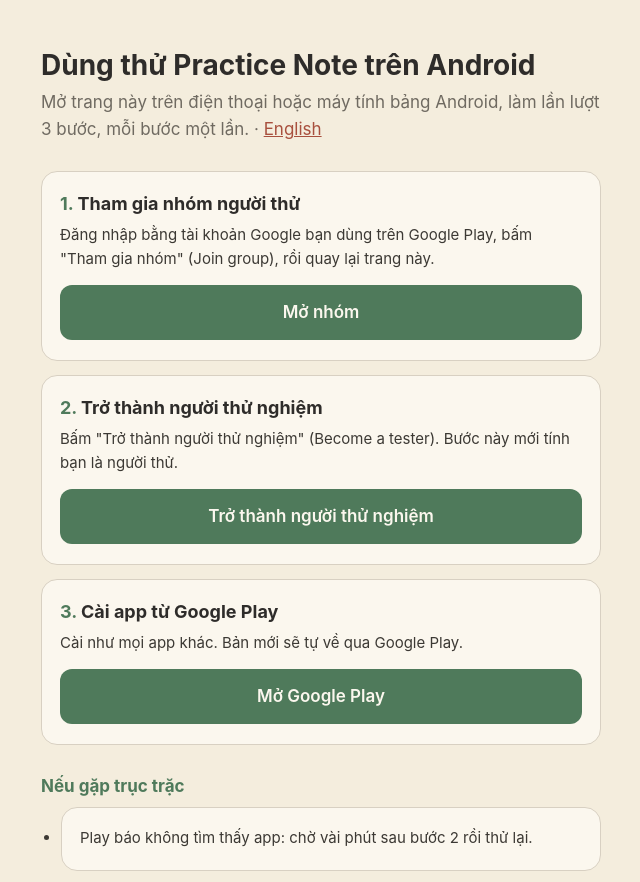
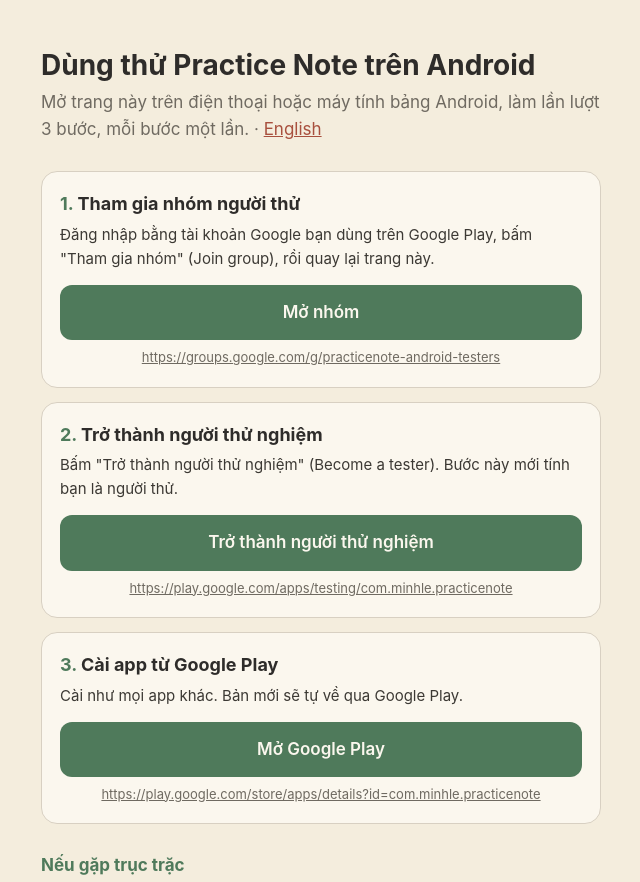
Before and after one commit to congminh090800/practice-note-site, a plain HTML site: page android-beta.html in a window 1280 px wide. Shown: the top 882 px of the page, without its empty margins (319-959 px from the left). Drawn offline with Linux system fonts and the light colour scheme.

Commit message:
Android beta page: show each link in full under its button
Co-Authored-By: Claude Opus 5.5 <noreply@anthropic.com>
Claude-Session: https://claude.ai/code/session_01U8EtCBLKxsbaZtca4P6o6d

```diff
--- a/android-beta.html
+++ b/android-beta.html
@@ -7,12 +7,14 @@ main { max-width: 560px; margin: 0 auto; padding: 48px 20px 72px; }
 h1 { font-size: 28px; line-height: 1.25; margin: 0 0 6px; }
 .sub { color: #6F6A61; margin: 0 0 28px; }
 ol { list-style: none; padding: 0; margin: 0; counter-reset: s; }
-li { counter-increment: s; background: #FBF7EE; border: 1px solid #D8D0C2; border-radius: 16px; padding: 18px 18px 20px; margin-bottom: 14px; }
+ol > li { counter-increment: s; background: #FBF7EE; border: 1px solid #D8D0C2; border-radius: 16px; padding: 18px 18px 20px; margin-bottom: 14px; }
 li h2 { font-size: 18px; margin: 0 0 4px; color: #2E2C2A; }
 li h2::before { content: counter(s) ". "; color: #4F7A5B; }
 li p { margin: 0 0 14px; color: #3C3934; font-size: 15px; }
 .btn { display: block; text-align: center; background: #4F7A5B; color: #FBF7EE; text-decoration: none; font-weight: 600; padding: 14px 16px; border-radius: 12px; }
 .btn:active { opacity: .85; }
+.url { display: block; margin-top: 8px; font-size: 13px; line-height: 1.4; color: #6F6A61; word-break: break-all; text-align: center; }
+.url a { color: #6F6A61; }
 .help { margin-top: 28px; font-size: 15px; color: #3C3934; }
 .help h2 { font-size: 17px; color: #4F7A5B; margin: 0 0 6px; }
 .help ul { padding-left: 20px; margin: 0; }
@@ -26,15 +28,18 @@ nav { margin-top: 36px; padding-top: 16px; border-top: 1px solid #D8D0C2; font-s
 <ol>
 <li><h2><span class="vi">Tham gia nhóm người thử</span><span class="en">Join the testers group</span></h2>
 <p><span class="vi">Đăng nhập bằng tài khoản Google bạn dùng trên Google Play, bấm "Tham gia nhóm" (Join group), rồi quay lại trang này.</span><span class="en">Sign in with the Google account you use on Google Play, tap "Join group", then come back here.</span></p>
-<a class="btn" href="https://groups.google.com/g/practicenote-android-testers"><span class="vi">Mở nhóm</span><span class="en">Open the group</span></a></li>
+<a class="btn" href="https://groups.google.com/g/practicenote-android-testers"><span class="vi">Mở nhóm</span><span class="en">Open the group</span></a>
+<span class="url"><a href="https://groups.google.com/g/practicenote-android-testers">https://groups.google.com/g/practicenote-android-testers</a></span></li>
 
 <li><h2><span class="vi">Trở thành người thử nghiệm</span><span class="en">Become a tester</span></h2>
 <p><span class="vi">Bấm "Trở thành người thử nghiệm" (Become a tester). Bước này mới tính bạn là người thử.</span><span class="en">Tap "Become a tester". This is the step that counts you as a tester.</span></p>
-<a class="btn" href="https://play.google.com/apps/testing/com.minhle.practicenote"><span class="vi">Trở thành người thử nghiệm</span><span class="en">Become a tester</span></a></li>
+<a class="btn" href="https://play.google.com/apps/testing/com.minhle.practicenote"><span class="vi">Trở thành người thử nghiệm</span><span class="en">Become a tester</span></a>
+<span class="url"><a href="https://play.google.com/apps/testing/com.minhle.practicenote">https://play.google.com/apps/testing/com.minhle.practicenote</a></span></li>
 
 <li><h2><span class="vi">Cài app từ Google Play</span><span class="en">Install from Google Play</span></h2>
 <p><span class="vi">Cài như mọi app khác. Bản mới sẽ tự về qua Google Play.</span><span class="en">Install it like any other app. Updates arrive through Google Play.</span></p>
-<a class="btn" href="https://play.google.com/store/apps/details?id=com.minhle.practicenote"><span class="vi">Mở Google Play</span><span class="en">Open Google Play</span></a></li>
+<a class="btn" href="https://play.google.com/store/apps/details?id=com.minhle.practicenote"><span class="vi">Mở Google Play</span><span class="en">Open Google Play</span></a>
+<span class="url"><a href="https://play.google.com/store/apps/details?id=com.minhle.practicenote">https://play.google.com/store/apps/details?id=com.minhle.practicenote</a></span></li>
 </ol>
 
 <div class="help">
```
